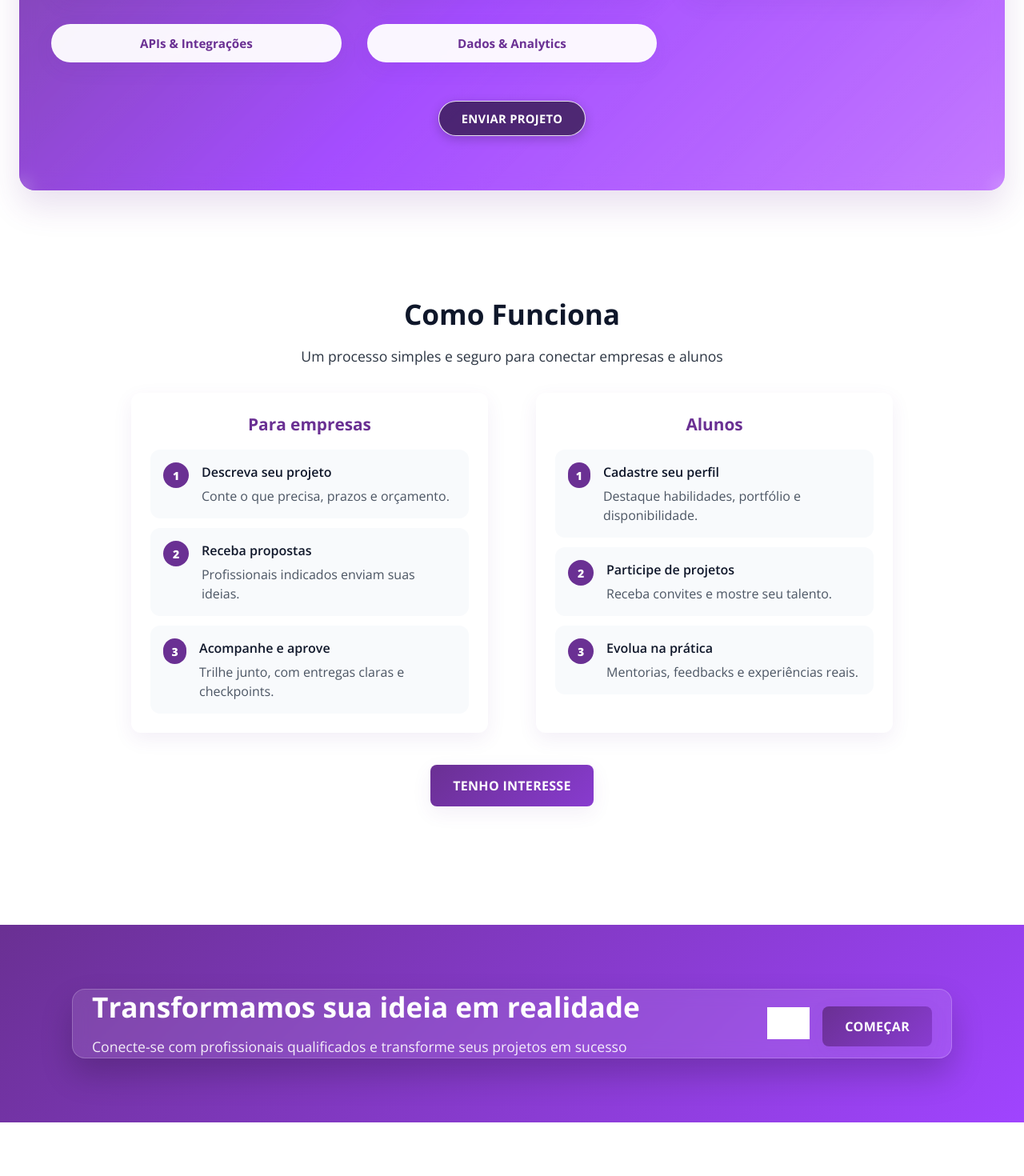
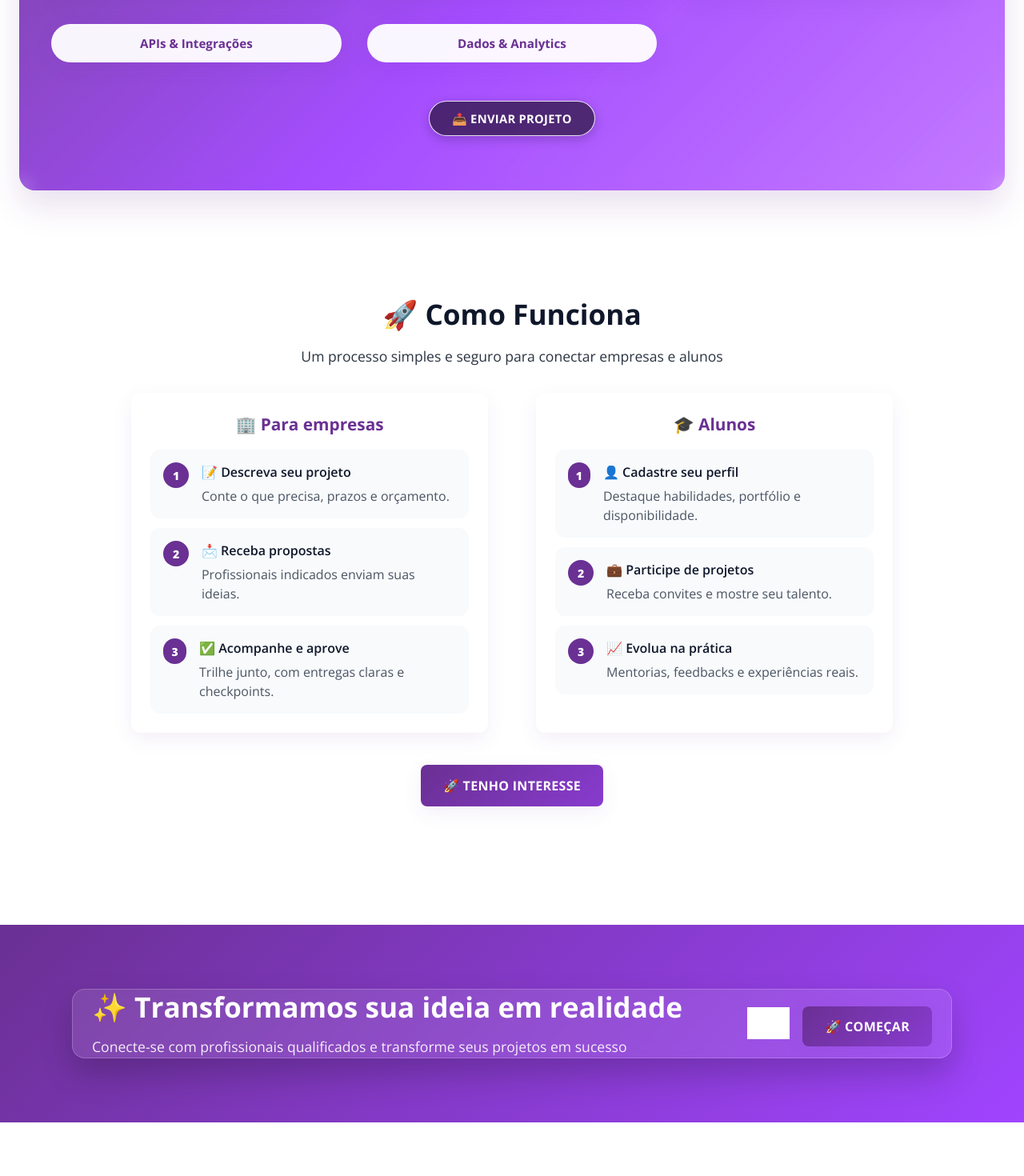
Before and after one commit to ThiagoRAlmeida2/Project-Kairos, a React (Vite) app in the folder Project-Kairos/: page / in a window 1280 px wide. Shown: the part 1160-2630 px from the top of the page at 80% size. Built offline with nearby package versions, Linux system fonts and the light colour scheme; grey boxes are pictures that could not be loaded.

Commit message:
icons no site

```diff
--- a/Project-Kairos/src/components/CTA.jsx
+++ b/Project-Kairos/src/components/CTA.jsx
@@ -5,12 +5,12 @@ export default function CTA() {
     <section className="cta" aria-label="Transformamos sua ideia em realidade">
       <div className="container cta__inner">
         <div className="cta__content">
-          <h2 className="cta__title">Transformamos sua ideia em realidade</h2>
+          <h2 className="cta__title">✨ Transformamos sua ideia em realidade</h2>
           <p className="cta__subtitle">Conecte-se com profissionais qualificados e transforme seus projetos em sucesso</p>
         </div>
         <div className="cta__brand">
           <img src="/assets/logo.svg" alt="" aria-hidden="true" />
-          <button className="btn btn--primary">Começar</button>
+          <button className="btn btn--primary">🚀 Começar</button>
         </div>
       </div>
     </section>
--- a/Project-Kairos/src/components/CadastroCard.jsx
+++ b/Project-Kairos/src/components/CadastroCard.jsx
@@ -89,7 +89,7 @@ export default function CadastroCard() {
   return (
     <div className="card-container">
       <div className="card">
-        <h1>Faça o seu cadastro</h1>
+        <h1>📝 Faça o seu cadastro</h1>
 
         {/* Alert */}
         {showAlert && (
@@ -106,13 +106,13 @@ export default function CadastroCard() {
             onClick={() => setTipo("ALUNO")}
             className={tipo === "ALUNO" ? "active-tab" : ""}
           >
-            Aluno
+🎓 Aluno
           </button>
           <button
             onClick={() => setTipo("EMPRESA")}
             className={tipo === "EMPRESA" ? "active-tab" : ""}
           >
-            Empresa
+🏢 Empresa
           </button>
         </div>
 
@@ -230,7 +230,7 @@ export default function CadastroCard() {
 
         {/* Botão */}
         <button onClick={handleSubmit} className="submit-btn">
-          Finalizar Cadastro
+          ✅ Finalizar Cadastro
         </button>
       </div>
     </div>
--- a/Project-Kairos/src/components/FiltroEve.jsx
+++ b/Project-Kairos/src/components/FiltroEve.jsx
@@ -5,7 +5,7 @@ export default function FiltroEve() {
   return (
     <section className="filtro-eve">
       <div className="filtro-bloco">
-        <h4 className="filtro-titulo">Filtrar por</h4>
+        <h4 className="filtro-titulo">📊 Filtrar por</h4>
         <select className="filtro-select">
           <option>Data</option>
           <option>Workshops</option>
@@ -15,7 +15,7 @@ export default function FiltroEve() {
       </div>
 
       <div className="filtro-bloco">
-        <h4 className="filtro-titulo">Ordenar por</h4>
+        <h4 className="filtro-titulo">🔄 Ordenar por</h4>
         <select className="filtro-select">
           <option>Relevância</option>
           <option>Mais recentes</option>
--- a/Project-Kairos/src/components/Hero.jsx
+++ b/Project-Kairos/src/components/Hero.jsx
@@ -10,5 +10,5 @@ const items = [
 ]
 
 export default function Hero(){
-  return <Carousel title="Projetos & Eventos" items={items} />
+  return <Carousel title="📊 Projetos & Eventos" items={items} />
 }
--- a/Project-Kairos/src/components/HowItWorks.jsx
+++ b/Project-Kairos/src/components/HowItWorks.jsx
@@ -25,27 +25,27 @@ export default function HowItWorks() {
   return (
     <section id="como-funciona" className="how" aria-labelledby="como-title">
       <div className="container">
-        <h2 id="como-title">Como Funciona</h2>
+        <h2 id="como-title">🚀 Como Funciona</h2>
         <p className="section-subtitle">Um processo simples e seguro para conectar empresas e alunos</p>
 
         <div className="how__cards">
           <article className="how__card">
-            <h3>Para empresas</h3>
-            <Step index="1" title="Descreva seu projeto" desc="Conte o que precisa, prazos e orçamento." />
-            <Step index="2" title="Receba propostas" desc="Profissionais indicados enviam suas ideias." />
-            <Step index="3" title="Acompanhe e aprove" desc="Trilhe junto, com entregas claras e checkpoints." />
+            <h3>🏢 Para empresas</h3>
+            <Step index="1" title="📝 Descreva seu projeto" desc="Conte o que precisa, prazos e orçamento." />
+            <Step index="2" title="📩 Receba propostas" desc="Profissionais indicados enviam suas ideias." />
+            <Step index="3" title="✅ Acompanhe e aprove" desc="Trilhe junto, com entregas claras e checkpoints." />
           </article>
 
         <article className="how__card">
-            <h3>Alunos</h3>
-            <Step index="1" title="Cadastre seu perfil" desc="Destaque habilidades, portfólio e disponibilidade." />
-            <Step index="2" title="Participe de projetos" desc="Receba convites e mostre seu talento." />
-            <Step index="3" title="Evolua na prática" desc="Mentorias, feedbacks e experiências reais." />
+            <h3>🎓 Alunos</h3>
+            <Step index="1" title="👤 Cadastre seu perfil" desc="Destaque habilidades, portfólio e disponibilidade." />
+            <Step index="2" title="💼 Participe de projetos" desc="Receba convites e mostre seu talento." />
+            <Step index="3" title="📈 Evolua na prática" desc="Mentorias, feedbacks e experiências reais." />
           </article>
         </div>
 
         <div className="how__action">
-          <a className="btn btn--primary" href="#" onClick={handleInterestClick}>Tenho interesse</a>
+          <a className="btn btn--primary" href="#" onClick={handleInterestClick}>🚀 Tenho interesse</a>
         </div>
       </div>
     </section>
--- a/Project-Kairos/src/components/LoginCard.jsx
+++ b/Project-Kairos/src/components/LoginCard.jsx
@@ -72,7 +72,7 @@ export default function LoginCard({ onLoginSuccess }) {
   return (
     <div className="login-container">
       <div className="login-card">
-        <h1 className="brand">Bem-vindo</h1>
+        <h1 className="brand">👋 Bem-vindo</h1>
         <p className="subtitle">
           {resetMode ? "Redefinir Senha" : "Entre na sua conta"}
         </p>
@@ -113,7 +113,7 @@ export default function LoginCard({ onLoginSuccess }) {
             </label>
 
             <button type="submit" className="btn">
-              Entrar
+              🔑 Entrar
             </button>
 
             <p
@@ -163,7 +163,7 @@ export default function LoginCard({ onLoginSuccess }) {
             </label>
 
             <button type="submit" className="btn">
-              Redefinir Senha
+              🔄 Redefinir Senha
             </button>
 
             <p
--- a/Project-Kairos/src/components/Services.jsx
+++ b/Project-Kairos/src/components/Services.jsx
@@ -22,7 +22,7 @@ export default function Services() {
   return (
     <section id="servicos" className="services" aria-labelledby="servicos-title">
       <div className="container">
-        <h2 id="servicos-title">Serviços</h2>
+        <h2 id="servicos-title">🛠️ Serviços</h2>
         <p className="section-subtitle">
           Explore as categorias mais populares e encontre o profissional ideal para seu projeto.
         </p>
@@ -36,7 +36,7 @@ export default function Services() {
         </div>
 
         <div className="services__cta">
-          <a href="#" className="btn btn--light"><span>Enviar Projeto</span></a>
+          <a href="#" className="btn btn--light"><span>📤 Enviar Projeto</span></a>
         </div>
       </div>
     </section>
--- a/Project-Kairos/src/components/descEventos.jsx
+++ b/Project-Kairos/src/components/descEventos.jsx
@@ -6,7 +6,7 @@ export default function DescEventos() {
   return (
     <section className="desc-eventos">
       <div className="desc-container">
-        <h1 className="desc-titulo">Ache seu próximo evento Tech</h1>
+        <h1 className="desc-titulo">🎉 Ache seu próximo evento Tech</h1>
 
         <p className="desc-texto">
           Quer viver experiências incríveis no mundo da inovação? <br />
@@ -20,7 +20,7 @@ export default function DescEventos() {
         </p>
 
         <div className="desc-botao-container">
-          <button className="desc-botao">Buscar experiências</button>
+          <button className="desc-botao">🔍 Buscar experiências</button>
         </div>
       </div>
     </section>
--- a/Project-Kairos/src/css/Eventos.css
+++ b/Project-Kairos/src/css/Eventos.css
@@ -42,9 +42,7 @@
 .desc-titulo {
   font-size: 3rem;
   font-weight: 900;
-  background: linear-gradient(90deg, var(--primary-purple), var(--secondary-purple));
-  -webkit-background-clip: text;
-  -webkit-text-fill-color: transparent;
+  color: var(--primary-purple);
   margin-bottom: 1.5rem;
 }
 
--- a/Project-Kairos/src/pages/projeto.jsx
+++ b/Project-Kairos/src/pages/projeto.jsx
@@ -383,7 +383,7 @@ export default function ProjetosList() {
             <div className="filter-controls-bar">
                 <input
                     className="search-input"
-                    placeholder="🔍 Buscar projeto ou tag..."
+                    placeholder="Buscar projeto ou tag..."
                     value={filtroTexto}
                     onChange={(e) => setFiltroTexto(e.target.value)}
                 />
```
Also changed, not shown: Project-Kairos/src/css/projetos.css (+5 -32 lines).
